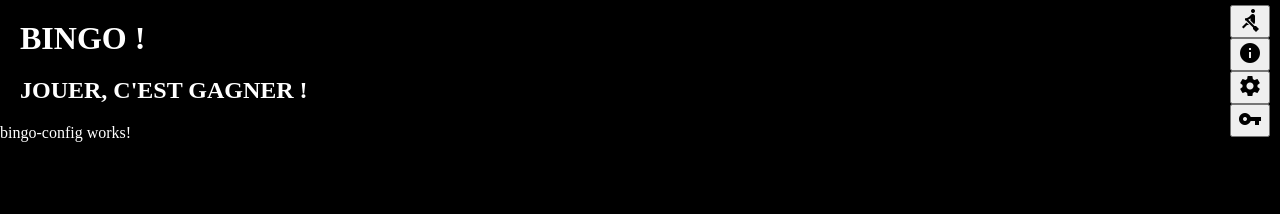
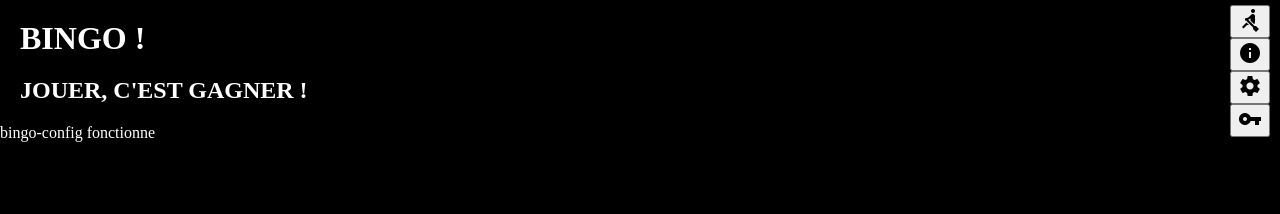
Before and after one commit to exlineo/Bingo, an Angular app: page /config in a window 1280 px wide. Shown: the top 214 px of the page. Built offline with nearby package versions, Linux system fonts and the light colour scheme.

Commit message:
Modif de salle de cours pour tester Git

```diff
--- a/src/app/bingo-config/bingo-config.component.html
+++ b/src/app/bingo-config/bingo-config.component.html
@@ -1,3 +1,3 @@
 <p>
-  bingo-config works!
+  bingo-config fonctionne
 </p>
```
